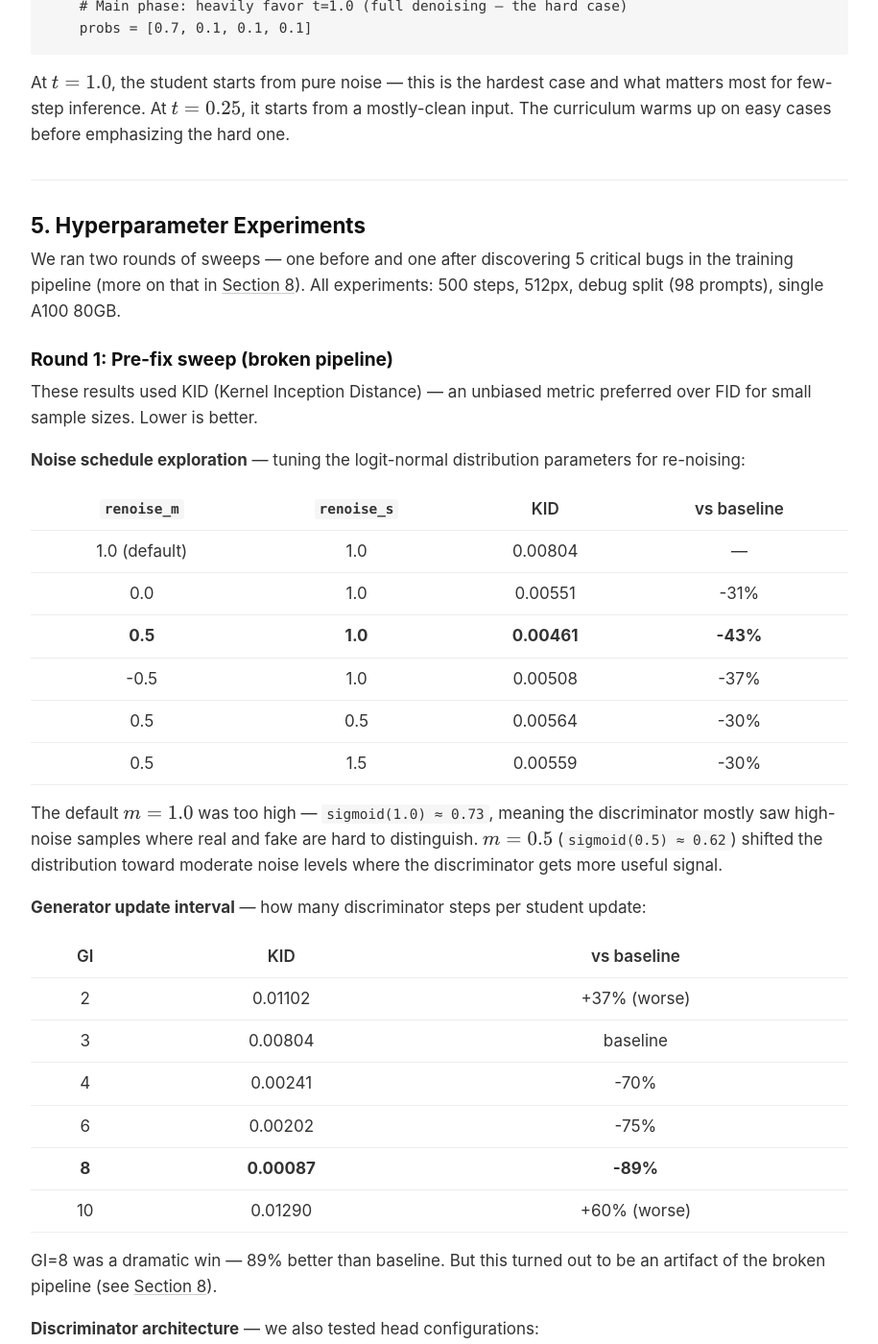
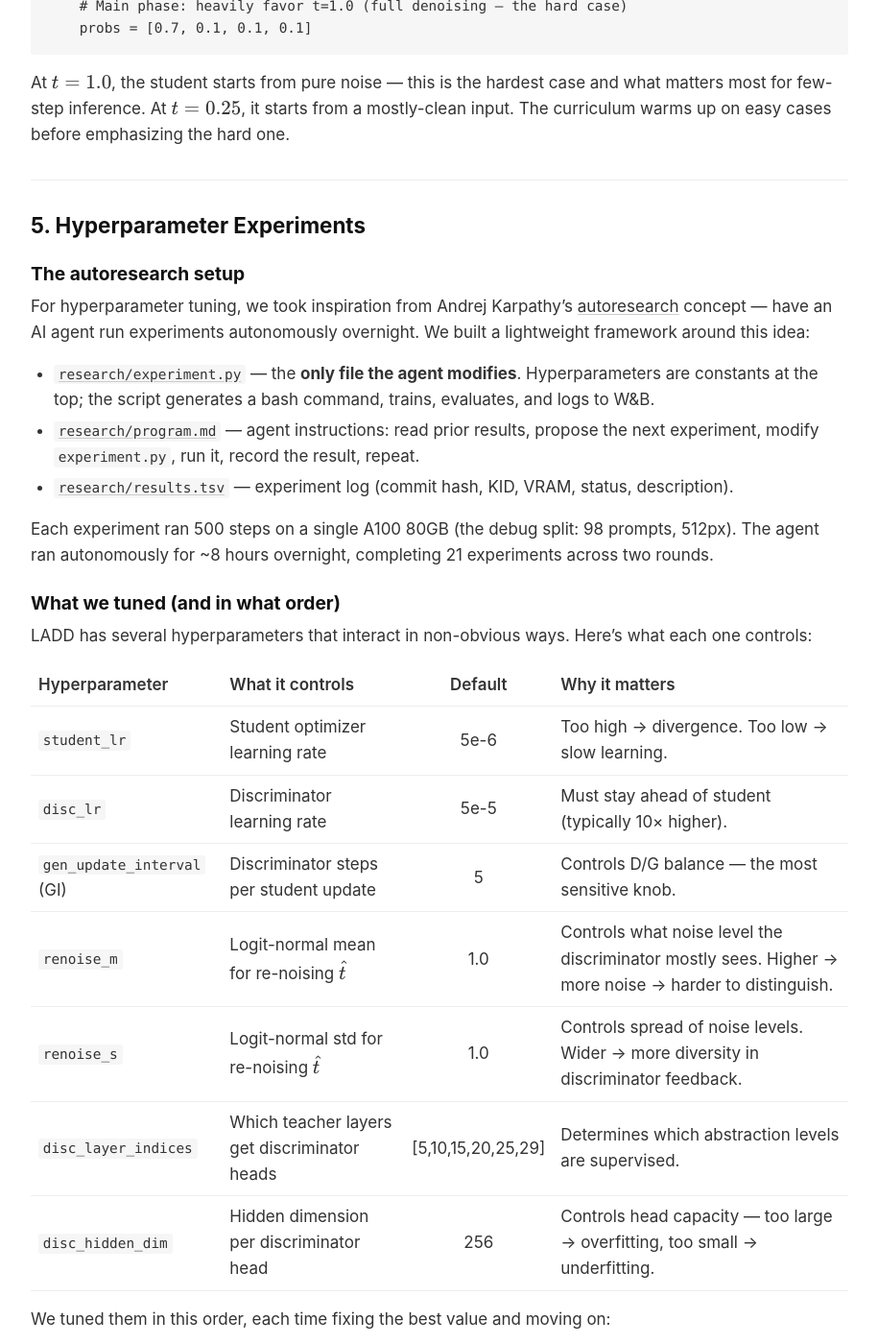
Before and after one commit to vionwinnie/vionwinnie.github.io, a Jekyll site: the page built from _posts/2026-04-05-ladd-training-framework.md, in a window 1280 px wide and 1400 px high, scrolled down 7636 px. Shown: the whole window at 96% size, without its empty margins (182-1097 px from the left). Built offline with Jekyll 4.4.1, drawn with Linux system fonts in a browser that asks for light colours; some of the changed text lies outside the part shown.

Commit message:
Expand hyperparameter section: definitions, tuning order, autoresearch setup
Added: hyperparameter table with definitions, tuning order rationale,
and description of the autoresearch-inspired overnight AI agent setup
(inspired by Karpathy).

Co-Authored-By: Claude Opus 4.6 (1M context) <noreply@anthropic.com>

```diff
--- a/_posts/2026-04-05-ladd-training-framework.md
+++ b/_posts/2026-04-05-ladd-training-framework.md
@@ -257,7 +257,36 @@ At $t = 1.0$, the student starts from pure noise — this is the hardest case an
 
 ## 5. Hyperparameter Experiments
 
-We ran two rounds of sweeps — one before and one after discovering 5 critical bugs in the training pipeline (more on that in [Section 8](#8-the-hard-lessons-blunders--principles)). All experiments: 500 steps, 512px, debug split (98 prompts), single A100 80GB.
+### The autoresearch setup
+
+For hyperparameter tuning, we took inspiration from Andrej Karpathy's [autoresearch](https://x.com/karpathy/status/1884338155553030590) concept — have an AI agent run experiments autonomously overnight. We built a lightweight framework around this idea:
+
+- [`research/experiment.py`](https://github.com/vionwinnie/Z-Image-LADD-distillation/blob/main/research/experiment.py) — the **only file the agent modifies**. Hyperparameters are constants at the top; the script generates a bash command, trains, evaluates, and logs to W&B.
+- [`research/program.md`](https://github.com/vionwinnie/Z-Image-LADD-distillation/blob/main/research/program.md) — agent instructions: read prior results, propose the next experiment, modify `experiment.py`, run it, record the result, repeat.
+- [`research/results.tsv`](https://github.com/vionwinnie/Z-Image-LADD-distillation/blob/main/research/results.tsv) — experiment log (commit hash, KID, VRAM, status, description).
+
+Each experiment ran 500 steps on a single A100 80GB (the debug split: 98 prompts, 512px). The agent ran autonomously for ~8 hours overnight, completing 21 experiments across two rounds.
+
+### What we tuned (and in what order)
+
+LADD has several hyperparameters that interact in non-obvious ways. Here's what each one controls:
+
+| Hyperparameter | What it controls | Default | Why it matters |
+|---------------|-----------------|:-------:|----------------|
+| `student_lr` | Student optimizer learning rate | 5e-6 | Too high → divergence. Too low → slow learning. |
+| `disc_lr` | Discriminator learning rate | 5e-5 | Must stay ahead of student (typically 10× higher). |
+| `gen_update_interval` (GI) | Discriminator steps per student update | 5 | Controls D/G balance — the most sensitive knob. |
+| `renoise_m` | Logit-normal mean for re-noising $\hat{t}$ | 1.0 | Controls what noise level the discriminator mostly sees. Higher → more noise → harder to distinguish. |
+| `renoise_s` | Logit-normal std for re-noising $\hat{t}$ | 1.0 | Controls spread of noise levels. Wider → more diversity in discriminator feedback. |
+| `disc_layer_indices` | Which teacher layers get discriminator heads | [5,10,15,20,25,29] | Determines which abstraction levels are supervised. |
+| `disc_hidden_dim` | Hidden dimension per discriminator head | 256 | Controls head capacity — too large → overfitting, too small → underfitting. |
+
+We tuned them in this order, each time fixing the best value and moving on:
+
+1. **Learning rates** (student_lr, disc_lr) — establish stable training dynamics first
+2. **Generator update interval** (GI) — the D/G balance knob with the most impact
+3. **Noise schedule** (renoise_m, renoise_s) — controls discriminator's operating point
+4. **Discriminator architecture** (layer_indices, hidden_dim) — structural choices, tuned last
 
 ### Round 1: Pre-fix sweep (broken pipeline)
 
```
